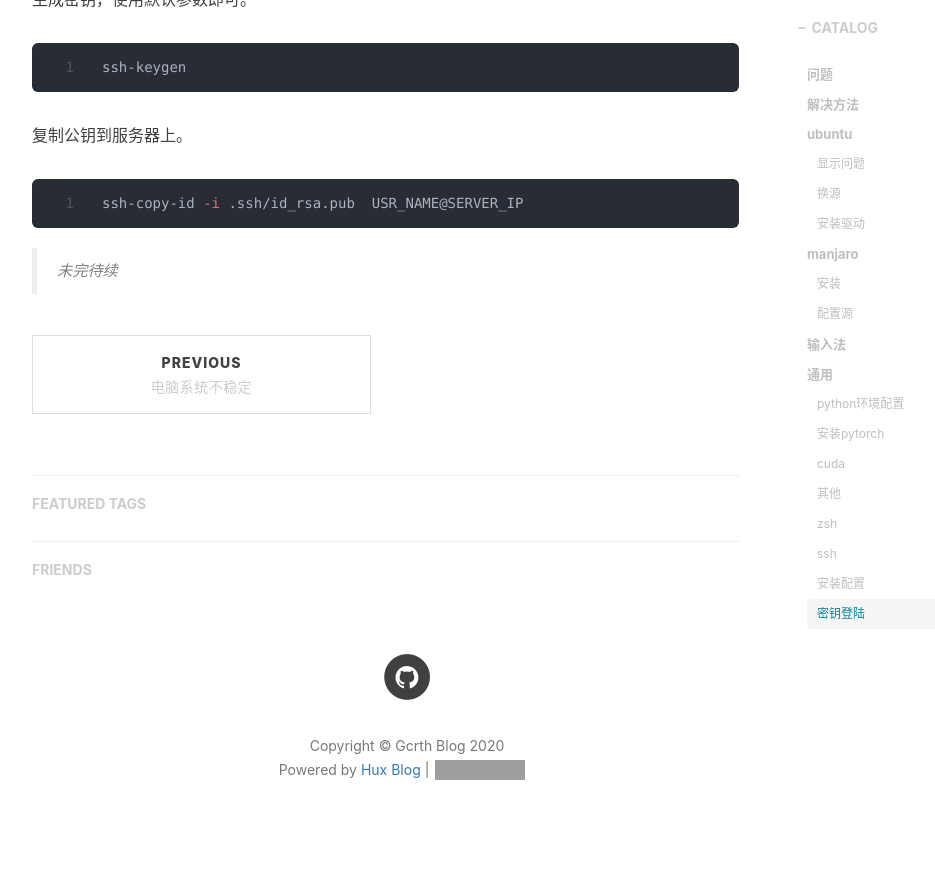
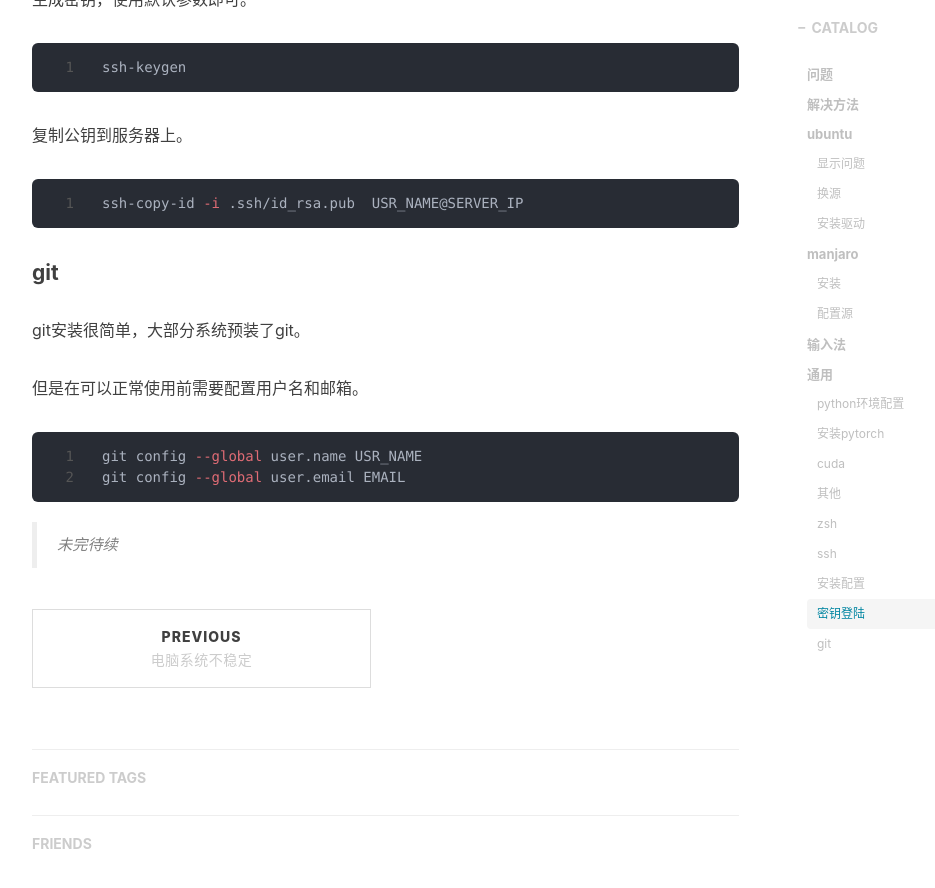
Before and after one commit to gcrth/gcrth.github.io, a Jekyll site: the page built from _posts/2020-04-02-system-setup.markdown, in a window 1280 px wide and 900 px high, scrolled down 5528 px. Shown: the top 888 px of the window, without its empty margins (233-1168 px from the left). Built offline with Jekyll 4.4.1, drawn with Linux system fonts in a browser that asks for light colours; nearby versions of some CDN libraries; comment, search, counter and statistics services are not loaded; grey boxes are pictures that could not be loaded.

Commit message:
update blog

````diff
--- a/_posts/2020-04-02-system-setup.markdown
+++ b/_posts/2020-04-02-system-setup.markdown
@@ -197,13 +197,26 @@ systemctl restart sshd.service #立即重启
 ##### 密钥登陆
 
 生成密钥，使用默认参数即可。
+
 ```bash
 ssh-keygen
 ```
 
 复制公钥到服务器上。
+
 ```bash
 ssh-copy-id -i .ssh/id_rsa.pub  USR_NAME@SERVER_IP
 ```
 
+#### git
+
+git安装很简单，大部分系统预装了git。
+
+但是在可以正常使用前需要配置用户名和邮箱。
+
+```bash
+git config --global user.name USR_NAME
+git config --global user.email EMAIL
+```
+
 >未完待续
````
